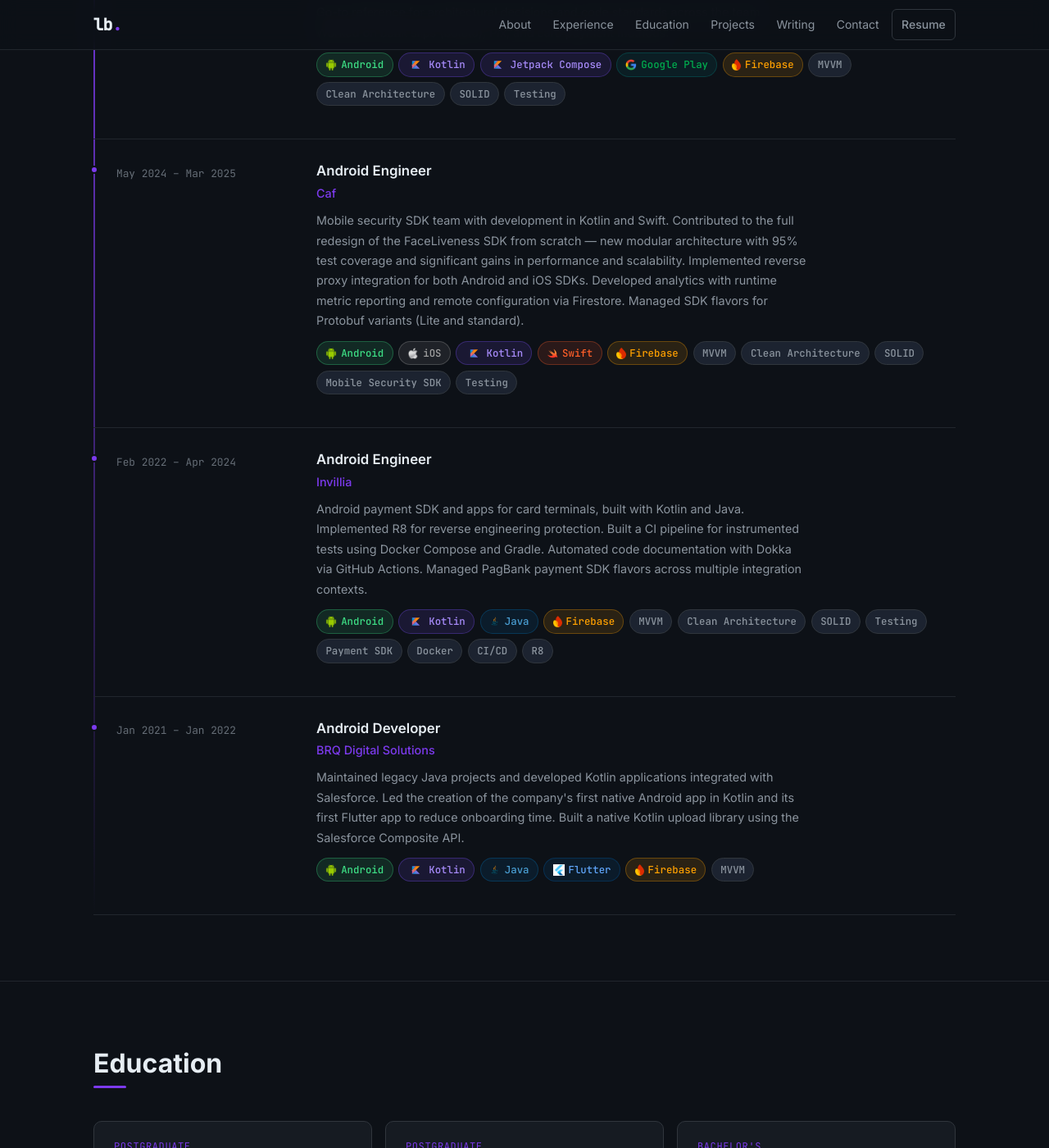
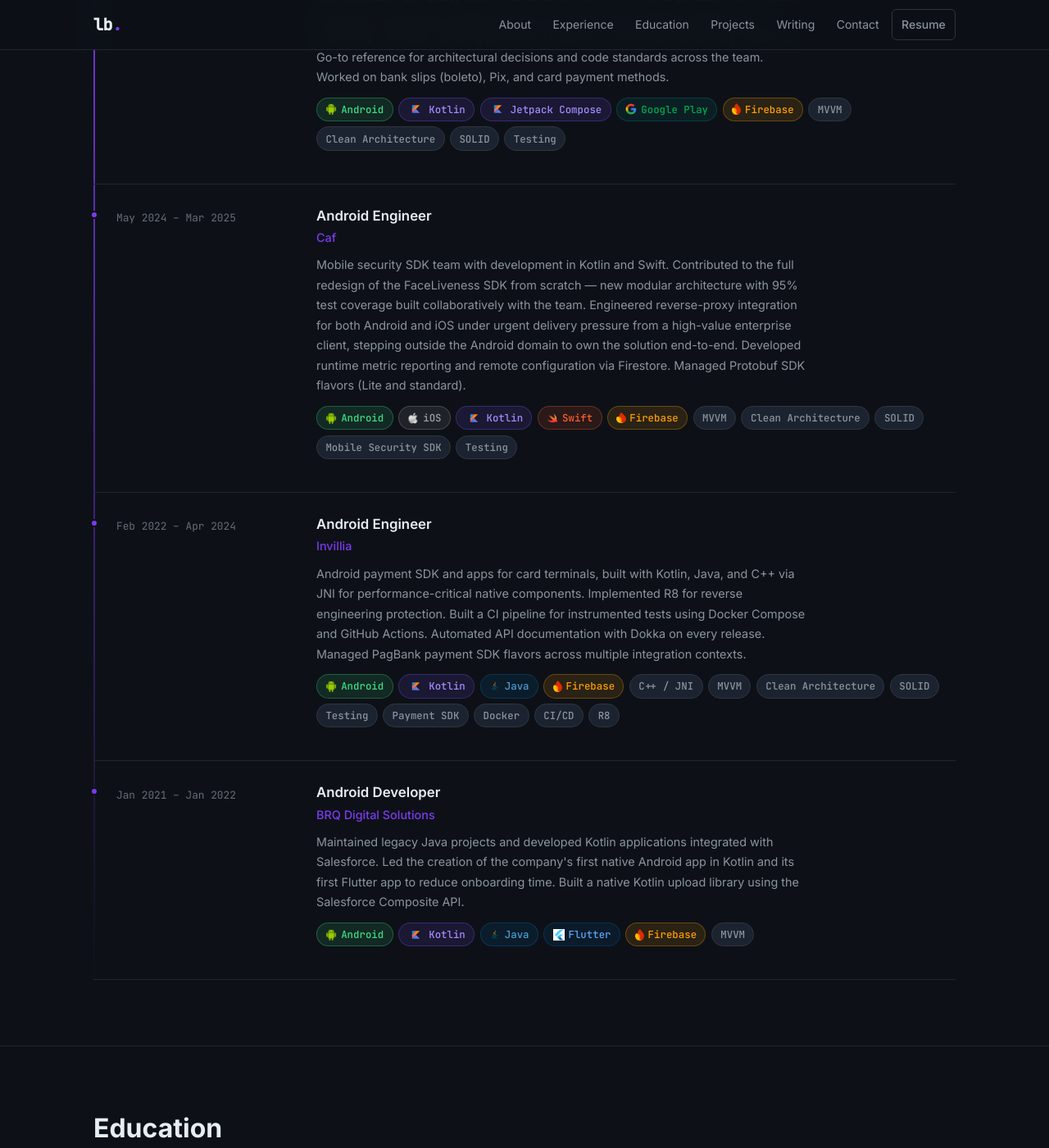
Before and after one commit to LeonardoBai12/LeonardoBai-Portfolio, a Jekyll site: the page built from index.html, in a window 1280 px wide and 1400 px high, scrolled down 1651 px. Shown: the whole window at 82% size. Built offline with Jekyll 4.4.1, drawn with Linux system fonts in a browser that asks for light colours; some of the changed text lies outside the part shown.

Commit message:
Update index.html

```diff
--- a/index.html
+++ b/index.html
@@ -70,15 +70,18 @@
         </p>
         <p>
           I specialize in <strong>Clean Architecture</strong>, <strong>Jetpack Compose</strong>, and
-          <strong>SDK development</strong> — but what sets me apart is full-stack delivery ownership:
-          I've introduced testing cultures from scratch at two companies, built CI/CD pipelines with
-          Docker and GitHub Actions, and served as the architectural reference for my teams.
-          I treat testability as a design constraint, not an afterthought.
+          <strong>SDK development</strong>. At PicPay, I introduced a testing culture from scratch —
+          going from near-zero coverage to a practice the team actively maintained. At Caf, the team
+          built that culture together from day one as part of a full SDK redesign, and I was part of
+          establishing it. I've also built CI/CD pipelines with Docker and GitHub Actions — including
+          automated release pipelines and Dokka-generated docs deployed to GitHub Pages in my
+          open-source Ktor project — and served as the architectural reference for both teams.
         </p>
         <p>
           Beyond Android, I build with <strong>Kotlin Multiplatform</strong> (KMP/Compose Multiplatform)
           targeting both Android and iOS, write <strong>Swift</strong> and <strong>SwiftUI</strong> for
-          native iOS work, use <strong>Ktor</strong> for backend services, and publish to both Google Play
+          native iOS work, use <strong>Ktor</strong> for backend services, and integrate
+          <strong>C++ via JNI</strong> for performance-critical native components. I publish to Google Play.
           Fluent in English — actively looking for remote international opportunities
           where engineering quality and delivery reliability are first-class concerns.
         </p>
@@ -155,10 +158,11 @@
           <p class="experience-desc">
             Mobile security SDK team with development in Kotlin and Swift. Contributed to the full
             redesign of the FaceLiveness SDK from scratch — new modular architecture with 95% test
-            coverage and significant gains in performance and scalability. Implemented reverse proxy
-            integration for both Android and iOS SDKs. Developed analytics with runtime metric
-            reporting and remote configuration via Firestore. Managed SDK flavors for Protobuf
-            variants (Lite and standard).
+            coverage built collaboratively with the team. Engineered reverse-proxy integration for
+            both Android and iOS under urgent delivery pressure from a high-value enterprise client,
+            stepping outside the Android domain to own the solution end-to-end. Developed runtime
+            metric reporting and remote configuration via Firestore. Managed Protobuf SDK flavors
+            (Lite and standard).
           </p>
           <div class="badge-stack">
             <span class="badge badge-android"><img src="{{ '/assets/images/android-logo-powerful-mobile-apps-for-those-with-disabilities-3.png' | relative_url }}" class="badge-logo" alt="">Android</span>
@@ -183,16 +187,18 @@
           <h3 class="experience-role">Android Engineer</h3>
           <span class="experience-company">Invillia</span>
           <p class="experience-desc">
-            Android payment SDK and apps for card terminals, built with Kotlin and Java. Implemented
-            R8 for reverse engineering protection. Built a CI pipeline for instrumented tests using
-            Docker Compose and Gradle. Automated code documentation with Dokka via GitHub Actions.
-            Managed PagBank payment SDK flavors across multiple integration contexts.
+            Android payment SDK and apps for card terminals, built with Kotlin, Java, and C++ via
+            JNI for performance-critical native components. Implemented R8 for reverse engineering
+            protection. Built a CI pipeline for instrumented tests using Docker Compose and GitHub
+            Actions. Automated API documentation with Dokka on every release. Managed PagBank
+            payment SDK flavors across multiple integration contexts.
           </p>
           <div class="badge-stack">
             <span class="badge badge-android"><img src="{{ '/assets/images/android-logo-powerful-mobile-apps-for-those-with-disabilities-3.png' | relative_url }}" class="badge-logo" alt="">Android</span>
             <span class="badge badge-kotlin"><img src="{{ '/assets/images/kotlin-official.svg' | relative_url }}" class="badge-logo" alt="">Kotlin</span>
             <span class="badge badge-java"><img src="{{ '/assets/images/p-80-java.png.webp' | relative_url }}" class="badge-logo" alt="">Java</span>
             <span class="badge badge-firebase"><img src="{{ '/assets/images/firebase_icon-logo_brandlogos.net_tcvck-512x646.png' | relative_url }}" class="badge-logo" alt="">Firebase</span>
+            <span class="badge">C++ / JNI</span>
             <span class="badge">MVVM</span>
             <span class="badge">Clean Architecture</span>
             <span class="badge">SOLID</span>
```
